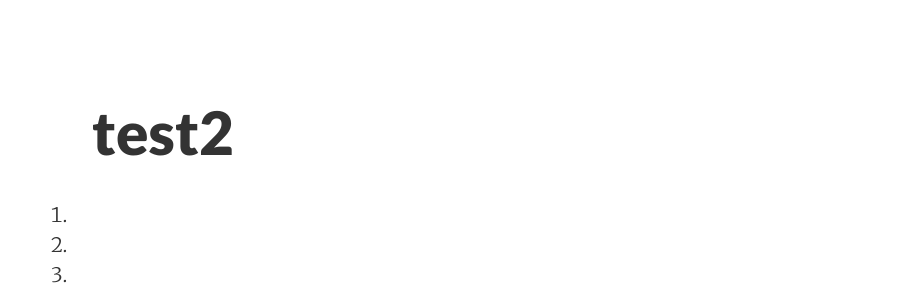
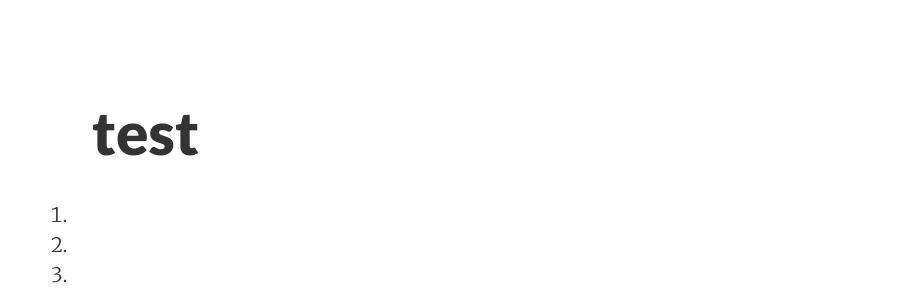
Before and after one commit to FIBSTAR/FIBSTAR.github.io, a Jekyll site: the page built from _posts/2017-08-15-01.md, in a window 1280 px wide. Shown: the part 387-682 px from the top of the page, without its empty margins (188-1088 px from the left). Built offline with Jekyll 4.4.1, drawn with Linux system fonts in a browser that asks for light colours; nearby versions of some CDN libraries.

Commit message:
Update share_buttons.html

```diff
--- a/_includes/share_buttons.html
+++ b/_includes/share_buttons.html
@@ -1,7 +1,22 @@
+<!DOCTYPE html>
+<html lang="en">
+<head>
+  <meta charset="UTF-8">
+  <title>test</title>
+  <meta name="site" content="content site">
+  <meta name="Site" content="content Site">
+  <meta name="title" content="content title">
+  <meta name="Title" content="content Title">
+  <link rel="stylesheet" href="../dist/css/share.min.css">
 
-
+  <style>
+  .row{padding: 20px 0 0 20px}
+  .row-pad{padding: 20px 0 0 60px}
+  </style>
+</head>
+<body>
   <div class="row-pad">
-    <h1>test2</h1>
+    <h1>test</h1>
   </div>
 
   <ol>
@@ -39,7 +54,7 @@
       <div id="share-4" data-disabled="wechat , facebook, twitter, google"></div>
     </li>
   </ol>
-<script src="../dist/js/share.min.js"></script>
+
 <script src="../src/js/social-share.js"></script>
 <script src="../src/js/qrcode.js"></script>
 <script>
@@ -48,3 +63,5 @@ socialShare('#share-2', {sites: ['qzone', 'qq', 'weibo','wechat']});
 socialShare('#share-3');
 socialShare('#share-4');
 </script>
+</body>
+</html>
```
